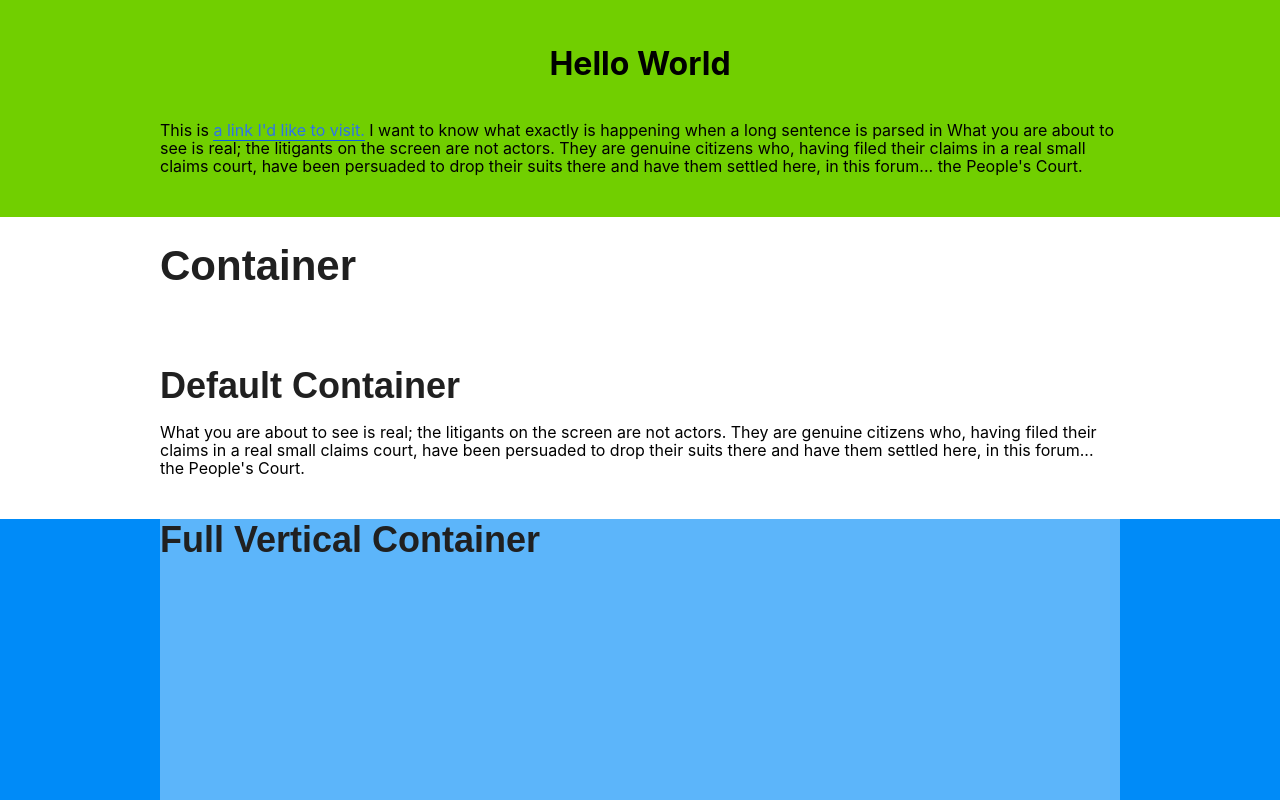
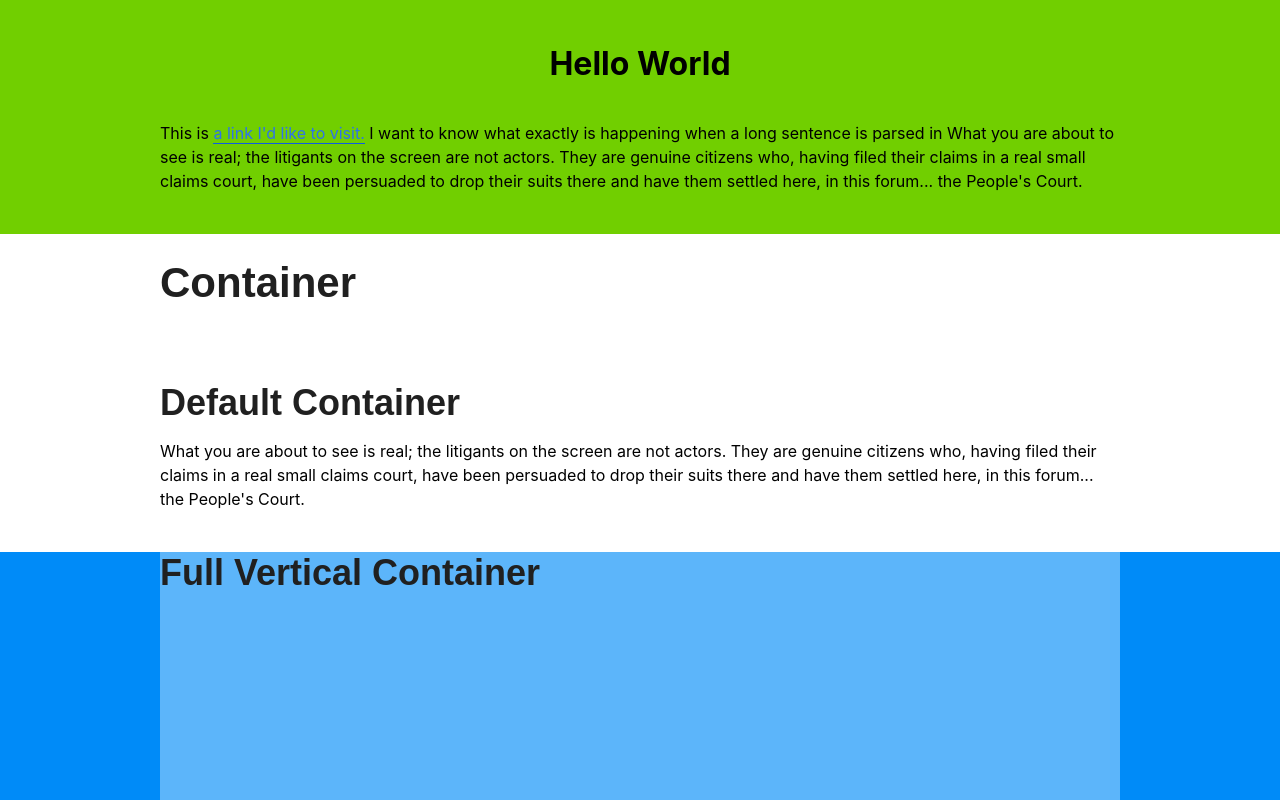
Before and after one commit to nkhil/Pinterest-for-books, a React app: page / in a window 1280 px wide. Shown: the top 800 px of the page. Built offline with nearby package versions, Linux system fonts and the light colour scheme.

Commit message:
Add paragraph line height globally

```diff
--- a/src/App/components/styles/GlobalStyles.js
+++ b/src/App/components/styles/GlobalStyles.js
@@ -8,6 +8,10 @@ const GlobalStyle = createGlobalStyle`
   body {
     font-family: -apple-system, BlinkMacSystemFont, "Segoe UI", Roboto, Helvetica, Arial, sans-serif, "Apple Color Emoji", "Segoe UI Emoji", "Segoe UI Symbol";
   }
+
+  p {
+    line-height: 1.5;
+  }
 `
 
 export default GlobalStyle
```
